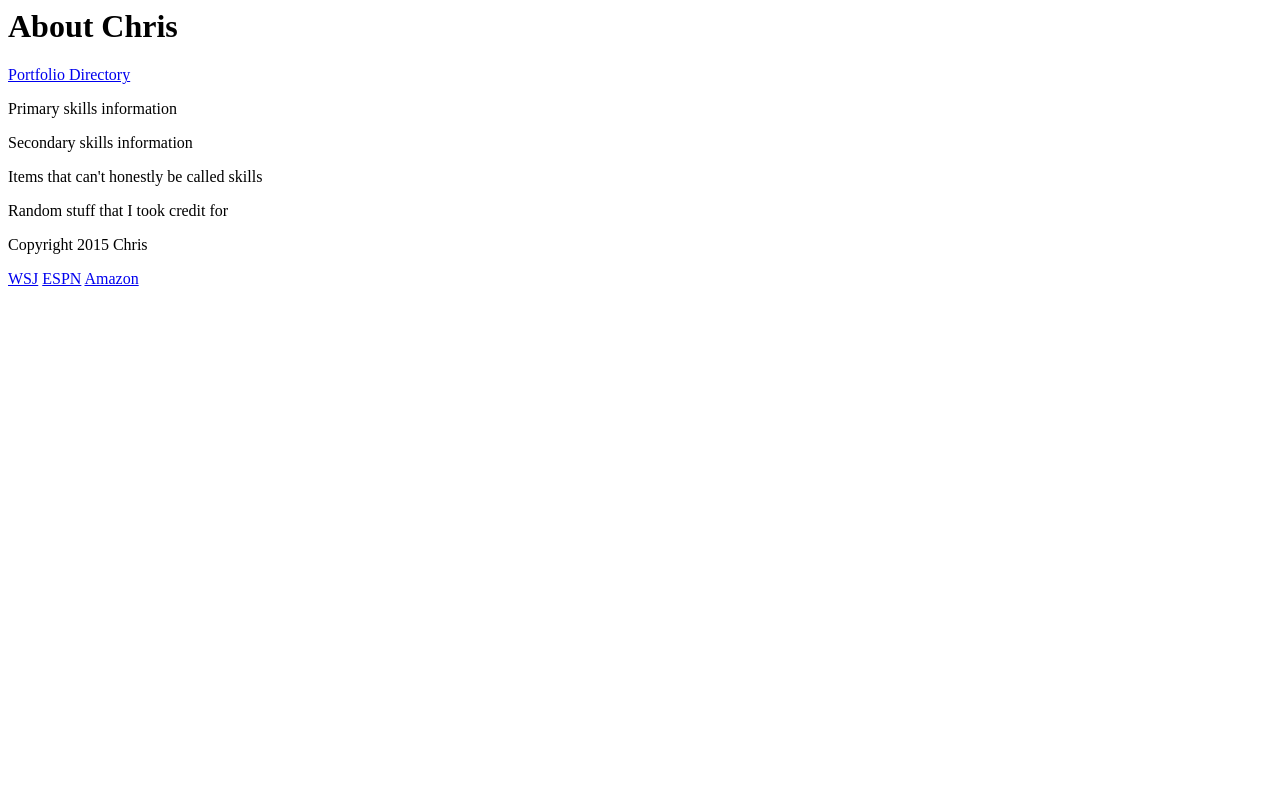
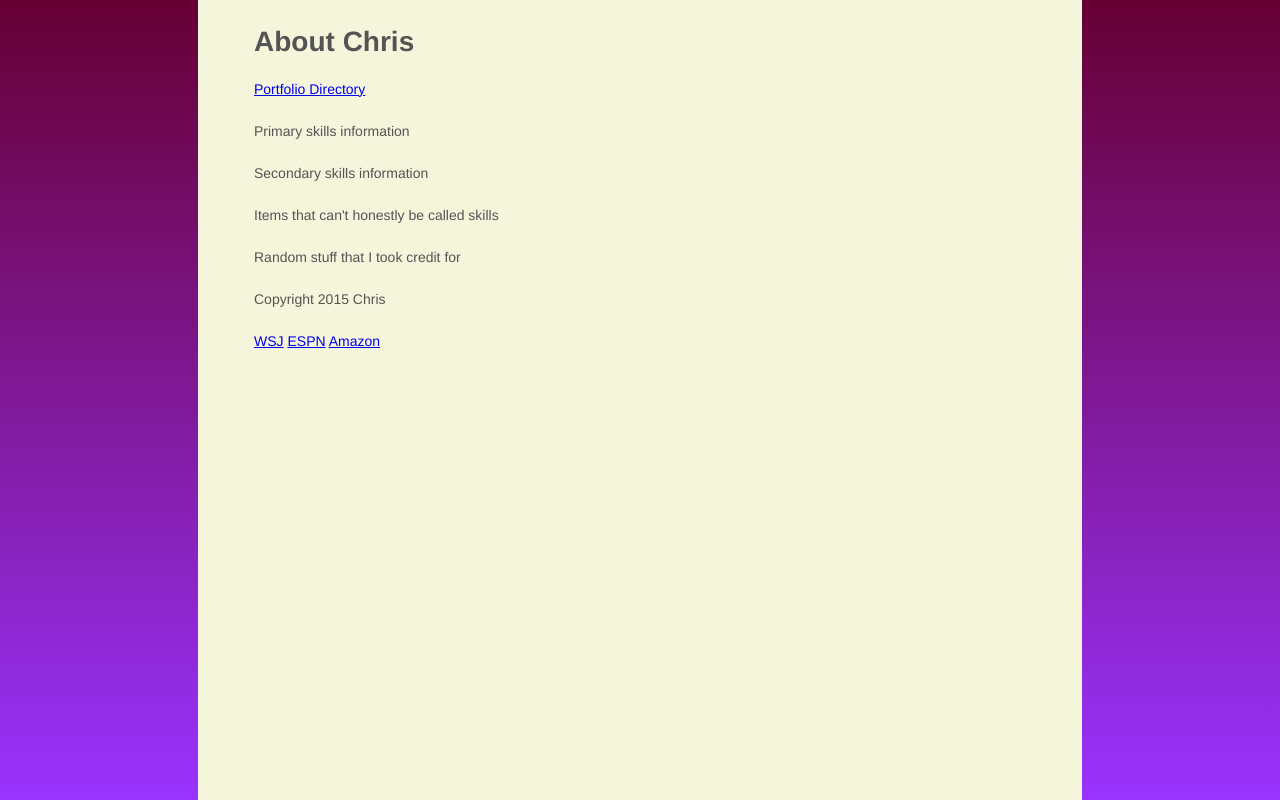
Before and after one commit to chriswmills/portfolio, a plain HTML site: page about-me.html in a window 1280 px wide. Drawn offline with Linux system fonts and the light colour scheme.

Commit message:
Updated homework

```diff
--- a/about-me.html
+++ b/about-me.html
@@ -3,6 +3,7 @@
   <head>
     <meta charset="utf-8">
     <title>About Chris</title>
+    <link rel="stylesheet" type="text/css" href="styles/first-stylesheet.css"
   </head>
 
   <body>
```
